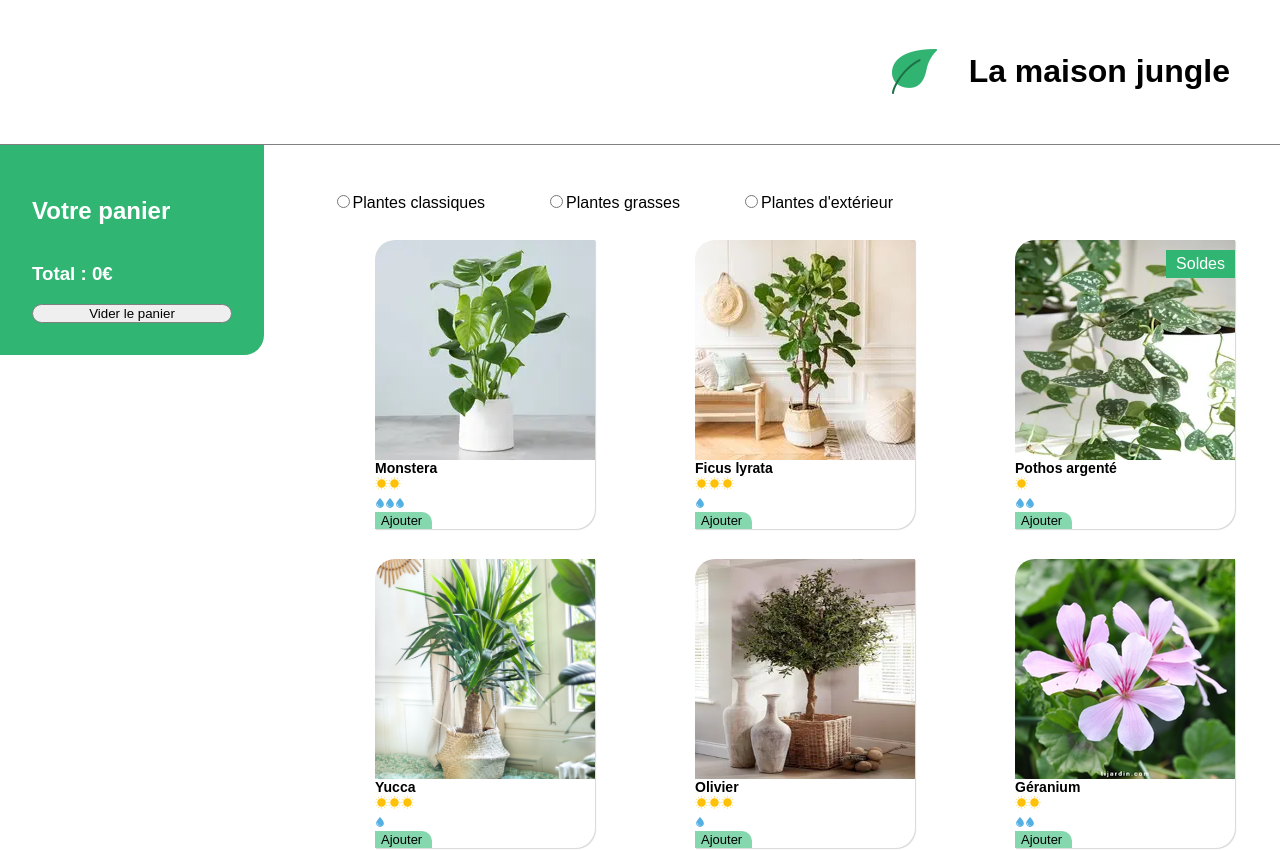
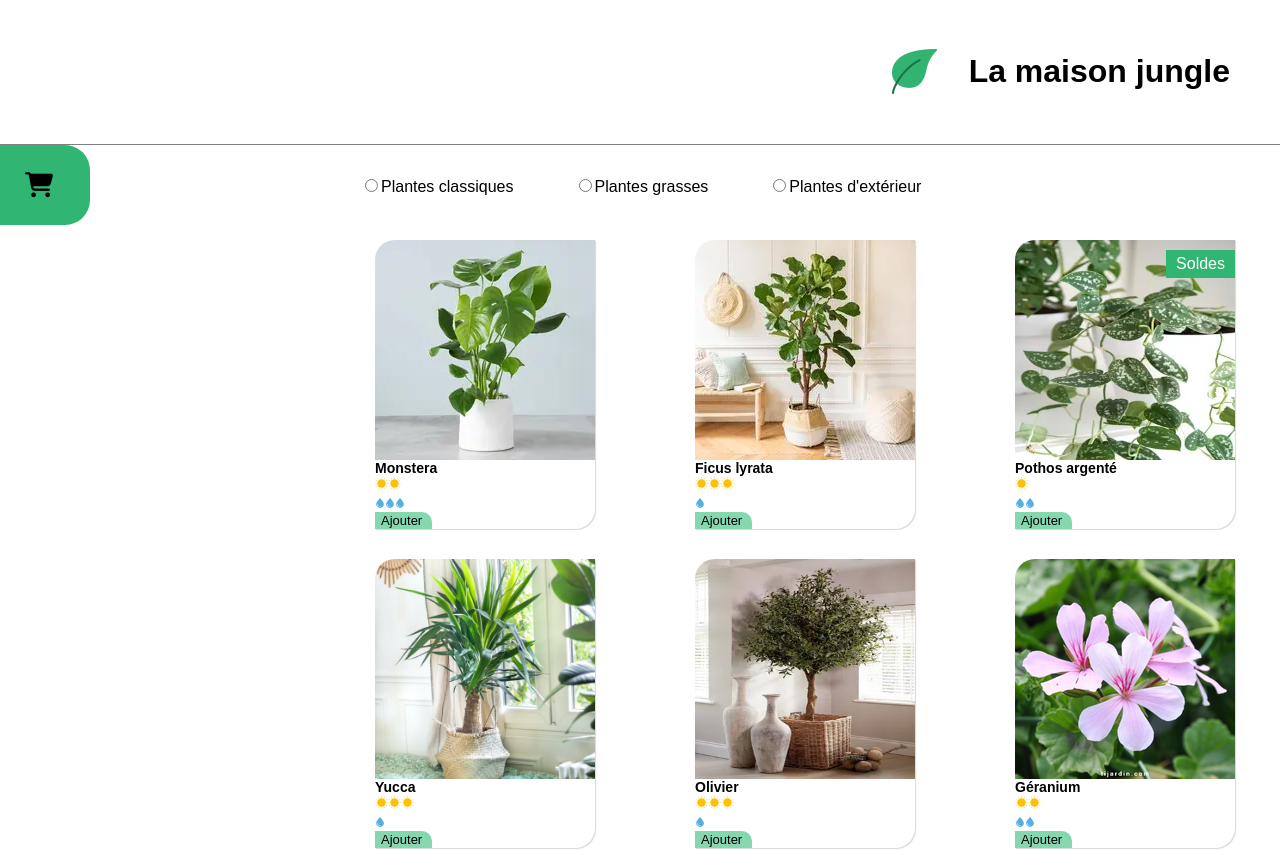
Before and after one commit to julienjamet/maison_jungle, a React (Create React App) app: page / in a window 1280 px wide. Shown: the top 850 px of the page. Built offline with nearby package versions, Linux system fonts and the light colour scheme.

Commit message:
cart icon

```diff
--- a/public/index.html
+++ b/public/index.html
@@ -9,6 +9,7 @@
       name="description"
       content="Web site created using create-react-app"
     />
+    <script src="https://kit.fontawesome.com/ed3b6699b7.js" crossorigin="anonymous" defer></script>
     <link rel="apple-touch-icon" href="%PUBLIC_URL%/logo192.png" />
     <!--
       manifest.json provides metadata used when your web app is installed on a
--- a/src/components/CareScale.js
+++ b/src/components/CareScale.js
@@ -1,24 +1,25 @@
-import Sun from "../assets/sun.svg"
-import Water from "../assets/water.svg"
+import Sun from "../assets/sun.svg";
+import Water from "../assets/water.svg";
 
 const quantityLabel = {
   1: "peu",
   2: "modérément",
   3: "beaucoup",
-}
+};
 
 function CareScale({ scaleValue, careType }) {
-  const range = [1, 2, 3]
+  const range = [1, 2, 3];
 
   const scaleType =
     careType === "light" ? (
       <img src={Sun} alt="sun-icon" />
     ) : (
       <img src={Water} alt="water-icon" />
-    )
+    );
 
   return (
     <div
+      className="care"
       onClick={() =>
         alert(
           `Cette plante requiert ${quantityLabel[scaleValue]} ${
@@ -33,7 +34,7 @@ function CareScale({ scaleValue, careType }) {
         ) : null
       )}
     </div>
-  )
+  );
 }
 
-export default CareScale
+export default CareScale;
--- a/src/components/Cart.js
+++ b/src/components/Cart.js
@@ -1,25 +1,73 @@
+import { useEffect, useState } from "react";
+
 function Cart({ cart, updateCart }) {
   const total = cart.reduce(
     (acc, plantType) => acc + plantType.amount * plantType.price,
     0
   );
 
-  return (
+  const totalNotif = cart.reduce((acc, plantType) => acc + plantType.amount, 0);
+
+  const [showCart, setShowCart] = useState(false);
+
+  useEffect(() => {
+    if (total !== 0) {
+      document.title = `Maison Jungle : ${total} €`;
+    } else {
+      document.title = `Maison Jungle`;
+    }
+  }, [total]);
+
+  function deleteItem(name, price) {
+    const currentPlantDeleted = cart.find((plant) => plant.name === name);
+
+    if (currentPlantDeleted) {
+      const cartFilteredCurrentPlant = cart.filter(
+        (plant) => plant.name !== name
+      );
+      if (currentPlantDeleted.amount >= 2) {
+        updateCart([
+          ...cartFilteredCurrentPlant,
+          { name, price, amount: currentPlantDeleted.amount - 1 },
+        ]);
+      } else {
+        updateCart([...cartFilteredCurrentPlant]);
+      }
+    } else {
+      updateCart([cart.filter((plant) => plant !== currentPlantDeleted)]);
+    }
+  }
+
+  return showCart ? (
     <div className="cart">
+      <div className="cross" onClick={() => setShowCart(false)}>
+        <i class="fa-solid fa-xmark"></i>
+      </div>
       <h2>Votre panier</h2>
 
       {cart.map(({ name, price, amount }, index) => (
-        <div key={`${index}`}>
-          {name} {price}€ x {amount}
+        <div key={`${index}`} className="item">
+          {name} {price} € x {amount}{" "}
+          <div className="delete-item" onClick={() => deleteItem(name, price)}>
+            <i class="fa-solid fa-xmark"></i>
+          </div>
         </div>
       ))}
 
-      <h3>Total : {total}€</h3>
+      <h3>Total : {total} €</h3>
 
       <button className="emptyCart" onClick={() => updateCart([])}>
         Vider le panier
       </button>
     </div>
+  ) : (
+    <div className="cart-icon">
+      <i
+        class="fa-solid fa-cart-shopping"
+        onClick={() => setShowCart(true)}
+      ></i>
+      {totalNotif !== 0 && <span className="notif">{totalNotif}</span>}
+    </div>
   );
 }
 
--- a/src/styles/_Cart.scss
+++ b/src/styles/_Cart.scss
@@ -4,17 +4,70 @@
 	position: fixed;
 	width: 200px;
 	color: white;
-	padding: 32px;
+	padding: 20px 32px 32px 32px;
 	background-color: #31b572;
 	border-radius: 0 0px 20px 0;
+	z-index: 1;
+	.cross {
+		align-self: flex-end;
+		width: 10px;
+		&:hover {
+			cursor: pointer;
+		}
+	}
+
+	.emptyCart {
+		border-radius: 10px;
+		border: 1px solid grey;
+		transition: all 600ms;
+		&:hover {
+			cursor: pointer;
+			letter-spacing: 0.8px;
+		}
+	}
 }
 
-.emptyCart {
-	border-radius: 10px;
-	border: 1px solid grey;
-	transition: all 600ms;
+.cart-icon {
+	position: fixed;
+	left: 0;
+	background-color: #31b572;
+	height: 80px;
+	width: 90px;
+	border-radius: 0 25px 25px 0;
+	i {
+		font-size: 25px;
+		padding: 28px 25px;
+	}
+
 	&:hover {
 		cursor: pointer;
-		letter-spacing: 0.8px;
+		i {
+			color: white;
+		}
 	}
 }
+
+.notif {
+	position: fixed;
+	left: 52px;
+	top: 190px;
+	background-color: red;
+	color: white;
+	border-radius: 100%;
+	padding: 3px 5px;
+	font-weight: bold;
+	font-size: 12px;
+}
+
+.item {
+	display: flex;
+	justify-content: space-between;
+}
+.delete-item {
+	padding-top: 2px;
+	transition: color 400ms;
+	&:hover {
+		cursor: pointer;
+		color: black;
+	}
+}
--- a/src/styles/_PlantItem.scss
+++ b/src/styles/_PlantItem.scss
@@ -51,6 +51,9 @@
 		.sales {
 			transform: translateX(10px);
 		}
+		.care {
+			cursor: pointer;
+		}
 	}
 }
 
--- a/src/styles/_Radio.scss
+++ b/src/styles/_Radio.scss
@@ -1,7 +1,7 @@
 .range {
     position: absolute;
-    left: 22%;
-    top: 22%;
+    left: 310px;
+    top: 160px;
     display: flex;
     justify-content: space-between;
     align-items: baseline;
--- a/src/styles/index.css
+++ b/src/styles/index.css
@@ -37,25 +37,77 @@ body {
   position: fixed;
   width: 200px;
   color: white;
-  padding: 32px;
+  padding: 20px 32px 32px 32px;
   background-color: #31b572;
   border-radius: 0 0px 20px 0;
+  z-index: 1;
 }
-
-.emptyCart {
+.cart .cross {
+  align-self: flex-end;
+  width: 10px;
+}
+.cart .cross:hover {
+  cursor: pointer;
+}
+.cart .emptyCart {
   border-radius: 10px;
   border: 1px solid grey;
   transition: all 600ms;
 }
-.emptyCart:hover {
+.cart .emptyCart:hover {
   cursor: pointer;
   letter-spacing: 0.8px;
 }
 
+.cart-icon {
+  position: fixed;
+  left: 0;
+  background-color: #31b572;
+  height: 80px;
+  width: 90px;
+  border-radius: 0 25px 25px 0;
+}
+.cart-icon i {
+  font-size: 25px;
+  padding: 28px 25px;
+}
+.cart-icon:hover {
+  cursor: pointer;
+}
+.cart-icon:hover i {
+  color: white;
+}
+
+.notif {
+  position: fixed;
+  left: 52px;
+  top: 190px;
+  background-color: red;
+  color: white;
+  border-radius: 100%;
+  padding: 3px 5px;
+  font-weight: bold;
+  font-size: 12px;
+}
+
+.item {
+  display: flex;
+  justify-content: space-between;
+}
+
+.delete-item {
+  padding-top: 2px;
+  transition: color 400ms;
+}
+.delete-item:hover {
+  cursor: pointer;
+  color: black;
+}
+
 .range {
   position: absolute;
-  left: 22%;
-  top: 22%;
+  left: 310px;
+  top: 160px;
   display: flex;
   justify-content: space-between;
   align-items: baseline;
@@ -131,6 +183,9 @@ body {
 .plantItem:hover .sales {
   transform: translateX(10px);
 }
+.plantItem:hover .care {
+  cursor: pointer;
+}
 
 .add-button {
   cursor: pointer;
```
Also changed, not shown: src/components/App.js (+19 -12 lines), src/assets/cart.svg (added), 1 other file (tests, documents, lock files or other folders).
